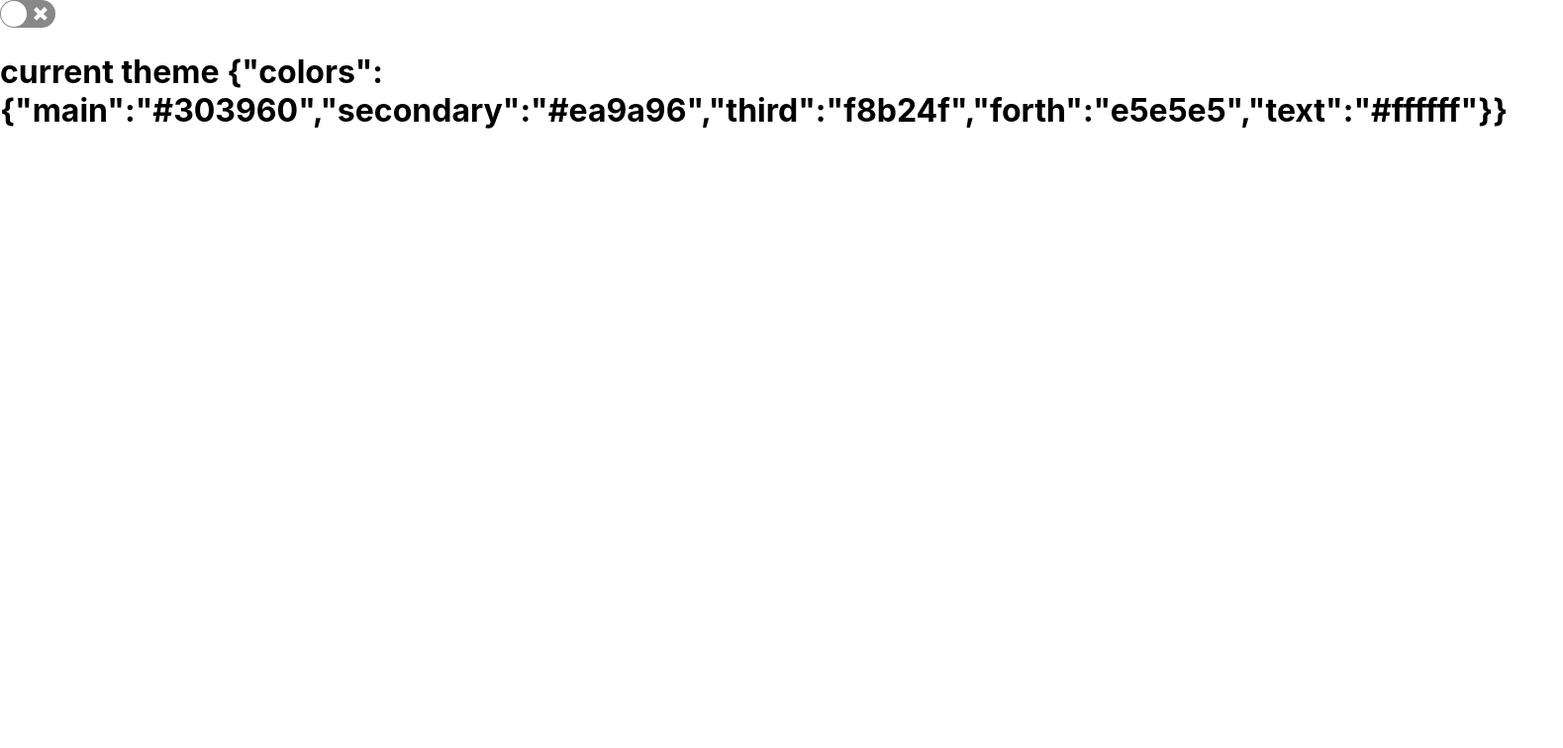
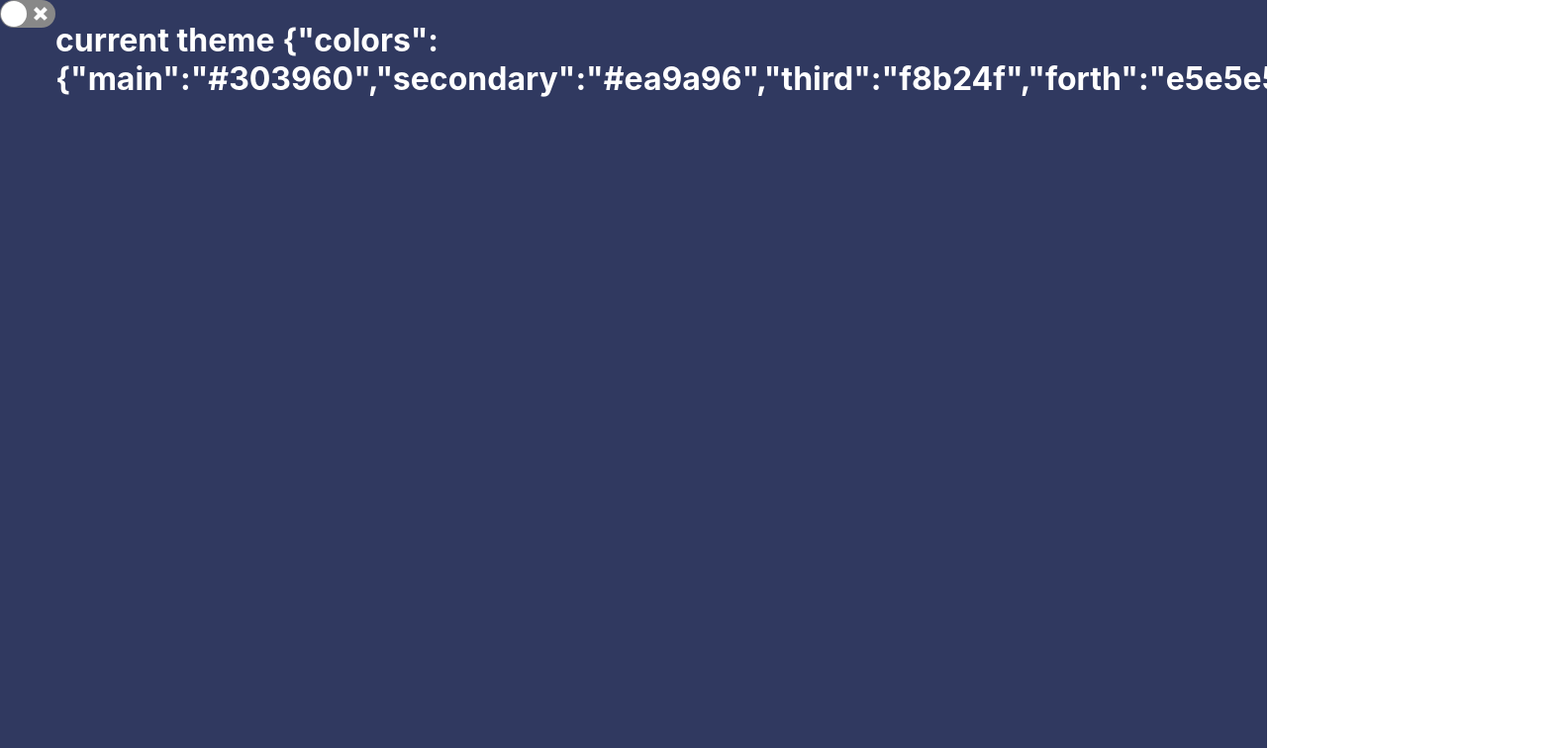
Before and after one commit to kloparn/Portfolio, a React (Create React App) app: page / in a window 1280 px wide. Shown: the top 756 px of the page at 99% size, 1579 px wide, since content can reach past the window. Built offline with nearby package versions, Linux system fonts and the light colour scheme.

Commit message:
fixed ui so darkmode now exists

```diff
--- a/src/App.tsx
+++ b/src/App.tsx
@@ -3,20 +3,31 @@ import styled, { ThemeProvider } from "styled-components";
 import { theme, darkTheme } from "./styles/default-theme";
 import Switch from "react-switch";
 import "./App.css";
+import { prependOnceListener } from "cluster";
 
 function App() {
   const [mode, setMode] = useState(false);
 
   return (
     <ThemeProvider theme={mode ? theme : darkTheme}>
-      <Switch onChange={() => setMode(!mode)} checked={mode}></Switch>
-      <h1>
-        current theme {mode ? JSON.stringify(theme) : JSON.stringify(darkTheme)}
-      </h1>
+      <ScreenView>
+        <Switch onChange={() => setMode(!mode)} checked={mode}></Switch>
+        <h1>
+          current theme{" "}
+          {mode ? JSON.stringify(theme) : JSON.stringify(darkTheme)}
+        </h1>
+      </ScreenView>
     </ThemeProvider>
   );
 }
 
-const MainView = styled.section``;
+const ScreenView = styled.div`
+  position: absolute;
+  background-color: ${(props) => props.theme.colors.main};
+  color: ${(props) => props.theme.colors.text};
+  display: flex;
+  width: 100%;
+  height: 100%;
+`;
 
 export default App;
--- a/src/styles/default-theme.ts
+++ b/src/styles/default-theme.ts
@@ -2,7 +2,7 @@ import { DefaultTheme } from "styled-components";
 
 export const theme: DefaultTheme = {
   colors: {
-    primary: "#071a52",
+    main: "#071a52",
     secondary: "#086972",
     third: "#17b978",
     forth: "#a7ff83",
```
Also changed, not shown: src/index.css (line endings or trailing spaces).
